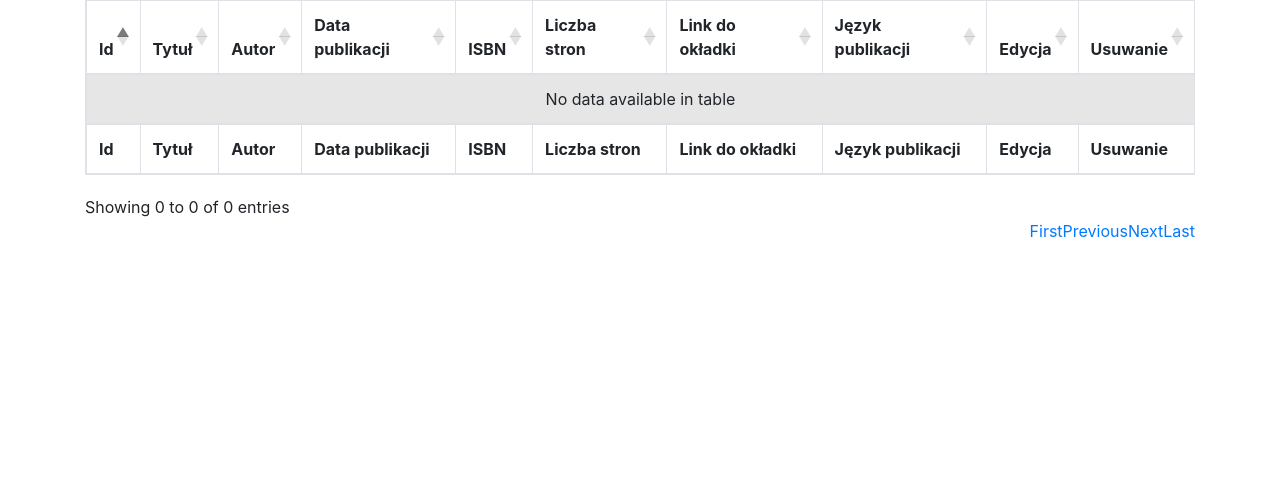
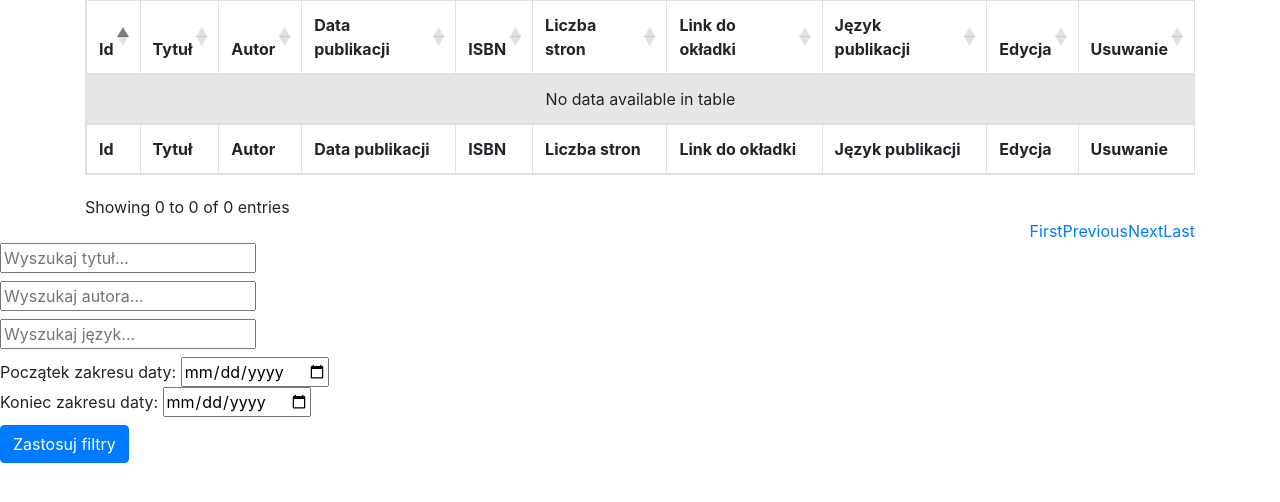
Before and after one commit to aelraf/books, a Django app: page /lista in a window 1280 px wide. Shown: the part 141-643 px from the top of the page. Run offline with Django 3.2, Linux system fonts and the light colour scheme; data that the repository does not hold is empty; some libraries are stand-ins or nearby versions.

Commit message:
HTML do wyszukiwania po słowach kluczowych w lista.html

```diff
--- a/aplikacjaKsiazkowa2/serializer.py
+++ b/aplikacjaKsiazkowa2/serializer.py
@@ -8,4 +8,4 @@ from rest_framework import serializers
 class BookSerializer(serializers.ModelSerializer):
     class Meta:
         model = Book
-        fields = ['id', 'title', 'author', 'pub_date', 'isbn', 'pages', 'cover', 'language']
+        fields = '__all__'
--- a/aplikacjaKsiazkowa2/templates/aplikacjaKsiazkowa2/lista.html
+++ b/aplikacjaKsiazkowa2/templates/aplikacjaKsiazkowa2/lista.html
@@ -72,6 +72,38 @@
             </div>
         </div>
 
+        <div class="search_book">
+            <div class="mobile-menu">
+                <form action="{% url 'aplikacjaKsiazkowa2:lista' %}" method="POST">
+                    <div>
+                        {% csrf_token %}
+                        <label>
+                            <input name="title" placeholder="Wyszukaj tytuł...">
+                        </label>
+                        <br>
+                        <label>
+                            <input name="author" placeholder="Wyszukaj autora...">
+                        </label>
+                        <br>
+                        <label>
+                            <input name="language" placeholder="Wyszukaj język...">
+                        </label>
+                        <br>
+                        <label>
+                            Początek zakresu daty: <input name="d1" type="date" placeholder="Data początkowa...">
+                            <br>
+                            Koniec zakresu daty: <input name="d2" type="date" placeholder="Data końcowa">
+                        </label>
+                        <br>
+                        <div class="mobile-menuItems">
+                            <button type="submit" class="btn btn-primary">Zastosuj filtry</button>
+                        </div>
+                    </div>
+                </form>
+
+            </div>
+        </div>
+
 
         <script src="https://code.jquery.com/jquery-3.3.1.min.js"></script>
         <script src="https://cdnjs.cloudflare.com/ajax/libs/popper.js/1.14.7/umd/popper.min.js"></script>
--- a/aplikacjaKsiazkowa2/tests_for_views.py
+++ b/aplikacjaKsiazkowa2/tests_for_views.py
@@ -117,8 +117,8 @@ class ListViewChoosingDataTests(TestCase):
 
         self.assertEqual(response.status_code, 200)
         self.assertContains(response, "Hobbit")
-    #    self.assertNotContains(response, "Brzechwa")
-    #    self.assertNotContains(response, "Hemar")
+        self.assertNotContains(response, "Brzechwa")
+        self.assertNotContains(response, "Hemar")
 
         hobbit = Book.objects.filter(title__icontains='Hobbit')
 
--- a/aplikacjaKsiazkowa2/views.py
+++ b/aplikacjaKsiazkowa2/views.py
@@ -9,11 +9,8 @@ from django.contrib import messages
 from django.views import generic
 from django.views.generic import UpdateView, CreateView, DeleteView
 
-from rest_framework import viewsets
-
 from aplikacjaKsiazkowa2.models import Book
 from .forms import BookForm
-from .serializer import BookSerializer
 
 
 class IndexView(generic.ListView):
@@ -153,18 +150,22 @@ class ListBookView(generic.ListView):
             if title != "":
                 books_data = Book.objects.filter(Q(title__icontains=title))
                 context = {'books_data': books_data}
+                messages.success(request, "Wyszukiwanie po słowie kluczowym: {}".format(title))
                 return render(self.request, 'aplikacjaKsiazkowa2/lista.html', context)
             if author != "":
                 books_data = Book.objects.filter(Q(author__icontains=author))
                 context = {'books_data': books_data}
+                messages.success(request, "Wyszukiwanie po słowie kluczowym: {}".format(author))
                 return render(self.request, 'aplikacjaKsiazkowa2/lista.html', context)
             if language != "":
                 books_data = Book.objects.filter(Q(language__icontains=language))
                 context = {'books_data': books_data}
+                messages.success(request, "Wyszukiwanie po słowie kluczowym: {}".format(language))
                 return render(self.request, 'aplikacjaKsiazkowa2/lista.html', context)
             if d1 != "" and d2 != "":
                 books_data = Book.objects.filter(Q(pub_date__range=(d1, d2)))
                 context = {'books_data': books_data}
+                messages.success(request, "Wyszukiwanie po przedziale dat: {} - {}".format(d1, d2))
                 return render(self.request, 'aplikacjaKsiazkowa2/lista.html', context)
 
         except ValidationError as err:
```
